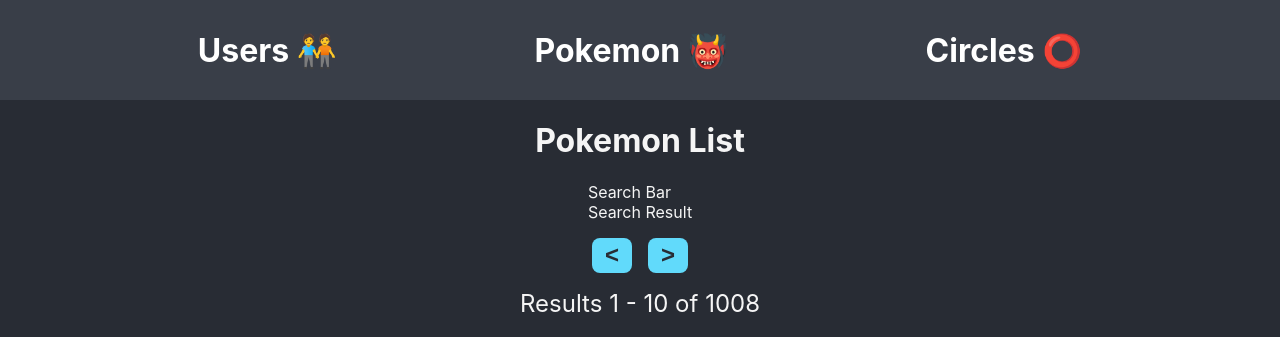
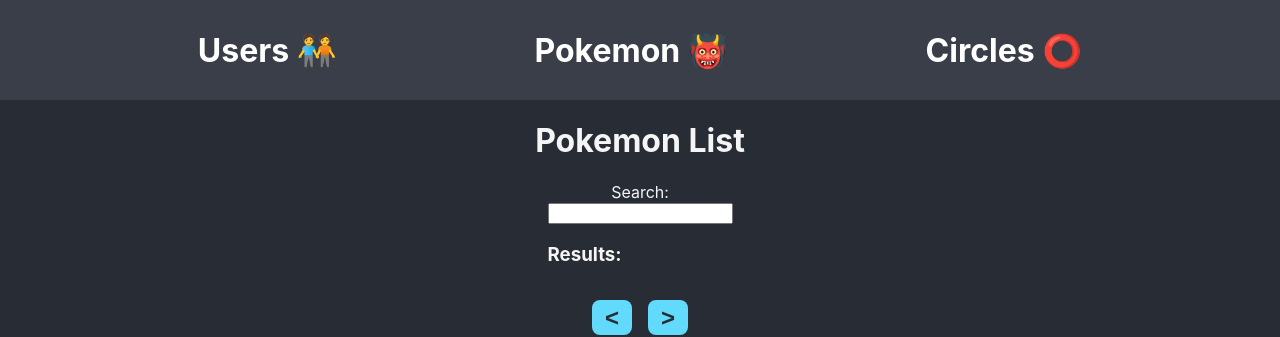
Before and after one commit to daisy119/eact-state-and-data-lab, a React (Vite) app: page /pokedex in a window 1280 px wide. Shown: the top 337 px of the page. Built offline with nearby package versions, Linux system fonts and the light colour scheme.

Commit message:
add comments to part 3

```diff
--- a/src/components/Selectors/Selectors.jsx
+++ b/src/components/Selectors/Selectors.jsx
@@ -1,11 +1,18 @@
 import './Selectors.css'
 
 const Selectors = (props) => {
+
+function findClick(idx) {
+  props.handleSelection(idx)
+}
+
   return (
     <div className="selector">
       {props.selections.map((selection, idx) =>
         <button
           key={idx}
+          className={`selector-button`}
+          onClick={()=>findClick(idx)}
         >
           Button {idx + 1}
         </button>
--- a/src/pages/CircleSelector/CircleSelector.jsx
+++ b/src/pages/CircleSelector/CircleSelector.jsx
@@ -10,20 +10,24 @@ const CircleSelector = () => {
   const [selections, setSelections] = useState([false, false, false, false])
 
   function handleSelection(selectedIdx) {
+    //set newSelections after mapping
     const newSelections =selections.map((selection,idx) => {
+      //if button or cirle is selected
       if (idx ===selectedIdx){
         return true
       } else {
         return false
       }
     })
+    //update selections state by putting newSelections into setSelections
     setSelections(newSelections)
   }
 
   return (
     <main>
-      <Circles selections={selections} />
-      <Selectors selections={selections} />
+      //pass as prop to circles and selectors
+      <Circles handleSelection={handleSelection} selections={selections} />
+      <Selectors handleSelection={handleSelection} selections={selections} />
     </main>
   )
 }
--- a/src/pages/Pokedex/Pokedex.jsx
+++ b/src/pages/Pokedex/Pokedex.jsx
@@ -9,6 +9,7 @@ const Pokedex = () => {
   const displayCount = 10
   const [currIdx, setCurrIdx] = useState(0)
   const [displayedPokemon, setDisplayedPokemon] = useState(filterPokemonData(0))
+  const [searchItems, setSearchItems] = useState([''])
 
   function filterPokemonData(newIndex) {
     //filter pokeData to a new array of 10 pokemon (newIndex+displayCount)
@@ -39,12 +40,22 @@ const Pokedex = () => {
   setDisplayedPokemon(filteredPokemonData)
   }
 
+  //search bar
+  function onChange(e) {
+    const value = e.target.value
+    const searchData = pokeData.filter((pokemon) => pokemon.name.toLowerCase().includes(value.toLowerCase()) )
+    console.log(searchData)
+    setSearchItems(searchData)
+  }
+
   return (
     <>
       <h1>Pokemon List</h1>
       <div className="search-container">
-        <div>Search Bar</div>
-        <div>Search Result</div>
+        <p>Search:</p>
+        <input onChange={onChange} type="search" />
+        <h3>Results:</h3>
+        {searchItems.map(item => (<div>{item}</div>))}
       </div>
       <div className="pagination-container">
         <button
```
